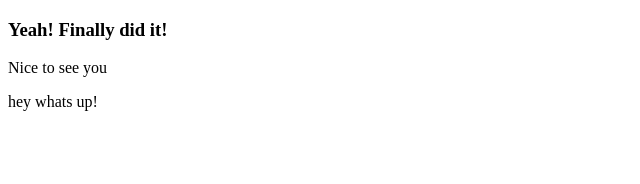
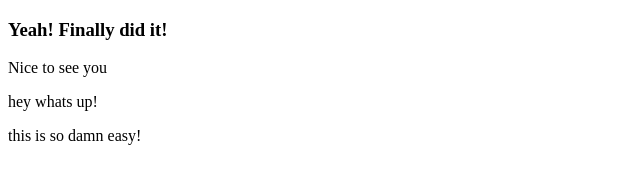
Before and after one commit to Nazmul017/First-website, a plain HTML site: page index.html in a window 1280 px wide. Shown: the whole page, without its empty margins (0-640 px from the left). Drawn offline with Linux system fonts and the light colour scheme.

Commit message:
learned github

```diff
--- a/index.html
+++ b/index.html
@@ -8,5 +8,6 @@
     <h3>Yeah! Finally did it!</h3>
     <p>Nice to see you</p>
     <p> hey whats up!</p>
+    <p>this is so damn easy!</p>
 </body>
 </html>
```
